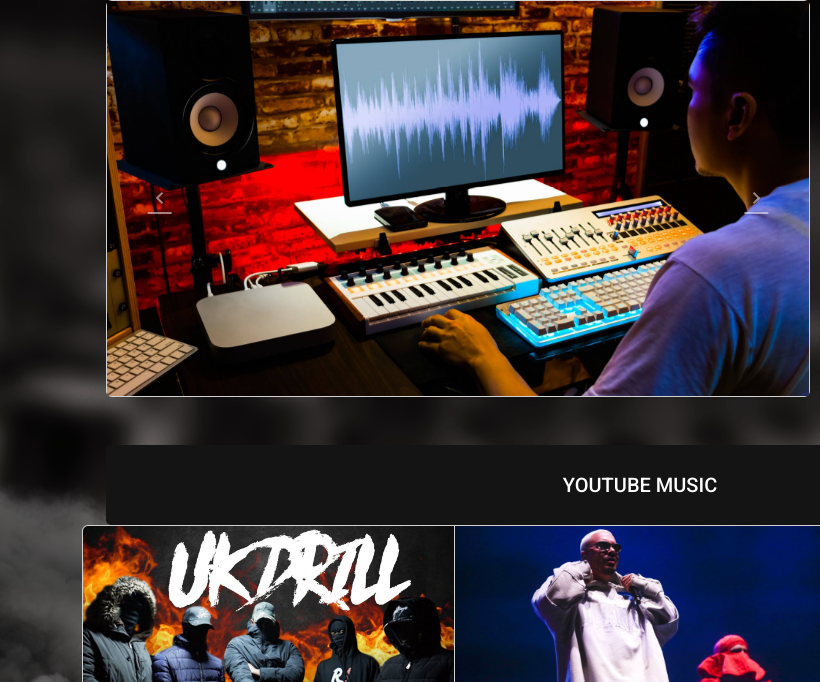
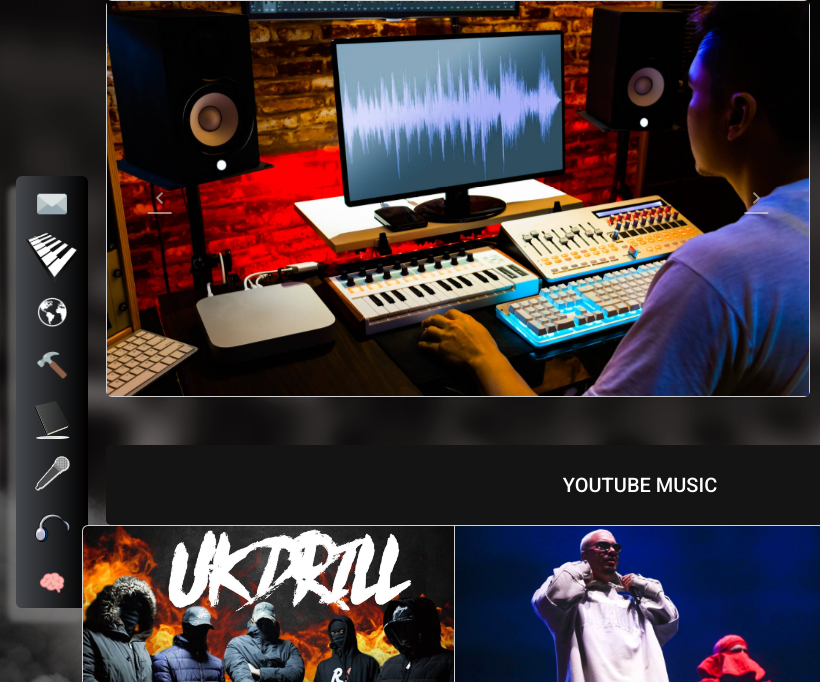
Before and after one commit to KidBucle64/TallerClase, a plain HTML site: page index.html in a window 1280 px wide. Shown: the top 682 px of the page, 0-820 px from the left. Drawn offline with nearby package versions, Linux system fonts and the light colour scheme.

Commit message:
Adicion de un navbar vertical derecho
Este navbar sirve para navegacion con iconos

```diff
--- a/index.html
+++ b/index.html
@@ -118,7 +118,24 @@
 
 
     </div>
+        <div class="vh-100 d-flex align-items-center position-fixed start-0 top-0" role="navigation">
+        <link rel="stylesheet" href="css/style1.css">
+        <div class="p-2">
+          <div id="mainNav">
+            <ul class="list-unstyled rounded ms-2">
 
+              <li><a class="vlink rounded border-0" href="#"><img src="img/sobre.png" alt="LOGO!" width="30px"> <span>Correo Electrónico</span></a></li>
+              <li><a class="vlink rounded" href="#"><img src="img/piano.png" alt="LOGO!" width="58px"> <span>Beatmaking</span></a></li>
+              <li><a class="vlink rounded" href="#"><img src="img/mundo.png" alt="LOGO!" width="30px"> <span>Servicios Web</span></a></li>
+              <li><a class="vlink rounded" href="#"><img src="img/martillo.png" alt="LOGO!" width="30px"><span>Building</span></a></li>
+              <li><a class="vlink rounded" href="#"><img src="img/libro.png" alt="LOGO!" width="35px"><span>Historia</span></a></li>
+              <li><a class="vlink rounded" href="#"><img src="img/microfono.png" alt="LOGO!" width="35px"><span>Lyrics</span></a></li>
+              <li><a class="vlink rounded" href="#"><img src="img/audifonos.png" alt="LOGO!" width="35px"><span>Mix Y Mastering</span></a></li>
+              <li><a class="vlink rounded" href="#"><img src="img/cerebro.png" alt="LOGO!" width="30px"><span>Cursos</span></a></li>
+            </ul>
+          </div>
+        </div>
+      </div>
 
 
 
```
